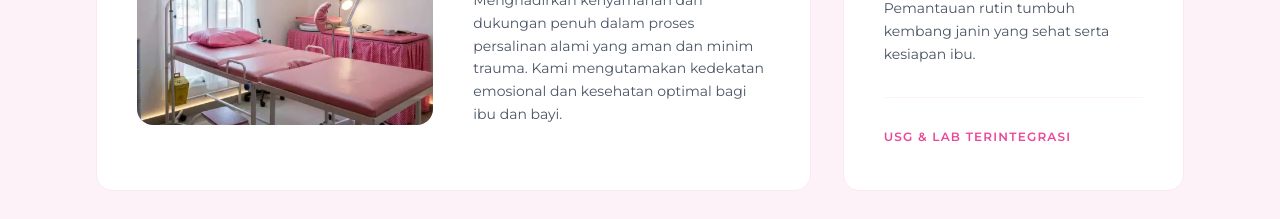
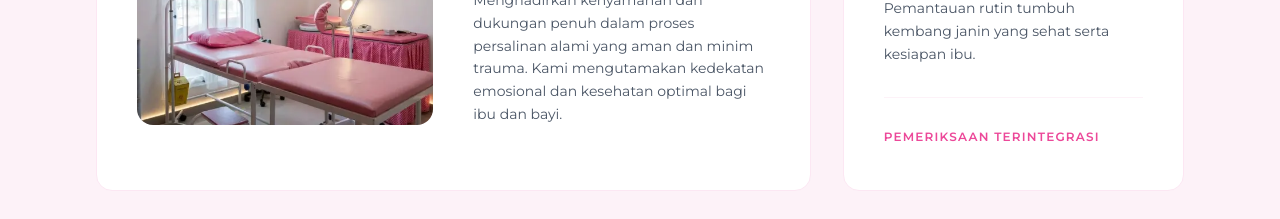
Before and after one commit to Rindra-Aniko/bidan_tari, a SvelteKit app: page /layanan in a window 1280 px wide. Shown: the part 1400-1619 px from the top of the page. Built offline with nearby package versions, Linux system fonts and the light colour scheme.

Commit message:
minor fix

```diff
--- a/src/routes/layanan/+page.svelte
+++ b/src/routes/layanan/+page.svelte
@@ -86,7 +86,7 @@
           </p>
         </div>
         <div class="border-t border-pink-50 pt-6">
-          <span class="text-xs font-semibold uppercase tracking-widest text-pink-500 font-montserrat">USG & Lab Terintegrasi</span>
+          <span class="text-xs font-semibold uppercase tracking-widest text-pink-500 font-montserrat">Pemeriksaan Terintegrasi</span>
         </div>
       </div>
 
```
